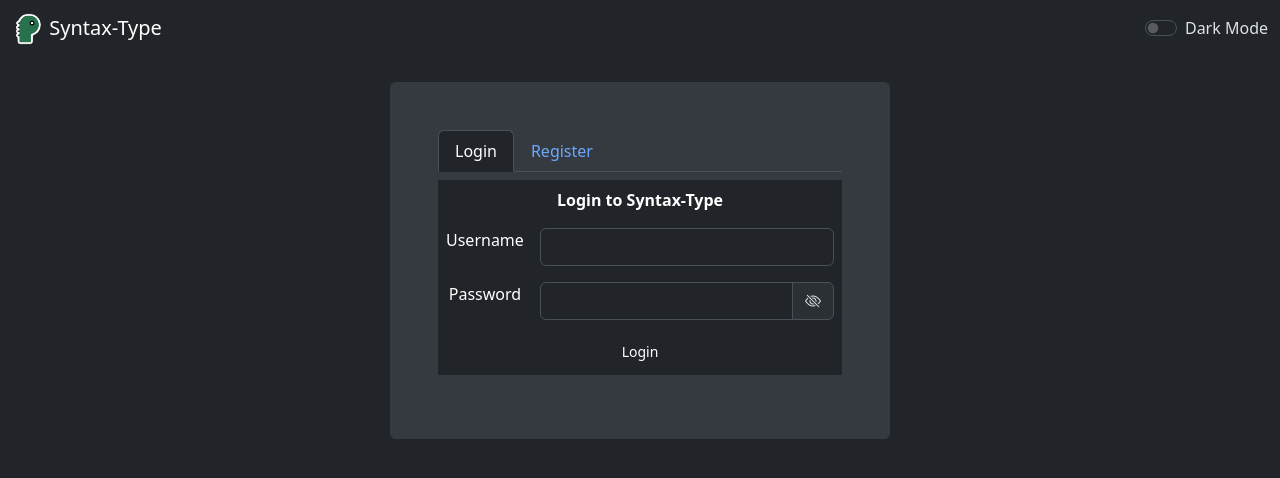
After one commit to Collyz/Syntax-Type, a PHP site: page /authentication.php in a window 1280 px wide. The commit adds this page. Shown: the top 478 px of the page. Run offline with PHP 8.4, Linux system fonts and the light colour scheme.

Commit message:
Login/Register page complete and files moved around

```diff
--- /dev/null
+++ b/authentication.php
@@ -0,0 +1,87 @@
+<!DOCTYPE html>
+<html lang="en">
+<?php
+    include('page-segments/head.php');
+?>
+<body data-bs-theme="dark">
+    <?php
+        include('page-segments/navbar.php');
+    ?>
+    <div class="bg-body-secondary mb-4 mt-4 mx-auto p-5 text-center text-white divs rounded" data-bs-theme="dark" style='width:500px;'>
+    <ul class="nav nav-tabs" id="myTab" role="tablist">
+        <li class="nav-item" role="presentation">
+            <button class="nav-link active" id="home-tab" data-bs-toggle="tab" data-bs-target="#home-tab-pane" type="button" role="tab" aria-controls="login-tab-pane" aria-selected="true">Login</button>
+        </li>
+        <li class="nav-item" role="presentation">
+            <button class="nav-link" id="profile-tab" data-bs-toggle="tab" data-bs-target="#profile-tab-pane" type="button" role="tab" aria-controls="register-tab-pane" aria-selected="false">Register</button>
+        </li>
+    </ul>
+<div class="tab-content" id="myTabContent">
+  <div class="tab-pane fade show active" id="home-tab-pane" role="tabpanel" aria-labelledby="home-tab" tabindex="0">
+    <form action="connection/login.php" name='form1'>
+        <table class="table table-hover table-rounded table-borderless mt-2" align="center">
+            <tr>
+                <th colspan='4'>Login to Syntax-Type</th>
+            </tr>
+            <tbody class='table-group-divider'>
+                <tr>
+                    <td>Username</td>
+                    <td colspan='3'><input class='form-control' type="text" name='username' style='width:100%'></td>
+                </tr>
+            </tbody>
+            <tr>
+                <td>Password</td>
+                <td colspan='3'>
+                    <div class="input-group">
+                        <input class='form-control' type="password" name='password' id='password'>
+                        <span class="input-group-text" id='basic-addon'><i id='eye' onclick='passwordToggle1()'class="bi bi-eye-slash"></i></span>
+                    </div>
+                </td>
+            </tr>
+            <tr>
+                <td colspan='4'><button class='btn btn-dark btn-sm' type="submit">Login</button></td>
+            </tr>
+        </table>
+    </form>
+  </div>
+
+  <div class="tab-pane fade" id="profile-tab-pane" role="tabpanel" aria-labelledby="profile-tab" tabindex="1">
+    <form action="connection/register.php" name='form2'>
+        <table class="table table-hover table-rounded table-borderless mt-2" align="center">
+            <tr>
+                <th colspan='4'>Register to Syntax-Type</th>
+            </tr>
+            <tbody class='table-group-divider'>
+                <tr>
+                    <td>Username</td>
+                    <td colspan='3'><input class='form-control' type="text" name='username' style='width:100%'></td>
+                </tr>
+            </tbody>
+            <tr>
+                <td>Password</td>
+                <td colspan='3'>
+                    <div class="input-group">
+                        <input class='form-control' type="password" name='password' id='password2'>
+                        <span class="input-group-text" id='basic-addon'><i id='eye2' onclick='passwordToggle2()'class="bi bi-eye-slash"></i></span>
+                    </div>
+                </td>
+            </tr>
+            <tr>
+                <td>Re-Type Pass</td>
+                <td colspan='3'>
+                    <div class="input-group">
+                        <input class='form-control' type="password" name='password' id='password3'>
+                        <span class="input-group-text" id='basic-addon'><i id='eye3' onclick='passwordToggle2()'class="bi bi-eye-slash"></i></span>
+                    </div>
+                </td>
+            </tr>
+            <tr>
+                <td colspan='4'><button class='btn btn-dark btn-sm' type="submit">Register</button></td>
+            </tr>
+        </table>
+    </form>
+  </div>
+</div>
+    </div>
+</body>
+</html>
--- a/connection/connection.php
+++ b/connection/login.php
@@ -1,5 +1,5 @@
 <?php
-        $conn = mysqli_connect("localhost", "root", "");
+        $conn = mysqli_connect("localhost", "root", "Dolphin1!");
 
         if(!$conn) {
 
--- a/page-segments/head.php
+++ b/page-segments/head.php
@@ -1,6 +1,7 @@
 <head>
     <link href="https://cdn.jsdelivr.net/npm/bootstrap@5.3.0-alpha3/dist/css/bootstrap.min.css" rel="stylesheet" integrity="sha384-KK94CHFLLe+nY2dmCWGMq91rCGa5gtU4mk92HdvYe+M/SXH301p5ILy+dN9+nJOZ" crossorigin="anonymous">
     <link rel="stylesheet" href="styles.css">
+    <link rel="stylesheet" href="https://cdn.jsdelivr.net/npm/bootstrap-icons@1.5.0/font/bootstrap-icons.css">
     <script src="script.js"></script>
     <script src="https://cdn.jsdelivr.net/npm/bootstrap@5.3.0-alpha3/dist/js/bootstrap.bundle.min.js" integrity="sha384-ENjdO4Dr2bkBIFxQpeoTz1HIcje39Wm4jDKdf19U8gI4ddQ3GYNS7NTKfAdVQSZe" crossorigin="anonymous"></script>
     <title>Syntax-Type</title>
--- a/page-segments/navbar.php
+++ b/page-segments/navbar.php
@@ -1,11 +1,11 @@
 <nav id="bar" class="navbar bg-dark" data-bs-theme="dark">
         <div class="container-fluid">
-          <a class="navbar-brand" href="index.html">
-            <img class="align-top" src="images/DinoHead_outline.png" alt="dinosaur head logo" width="32" height="32">
+          <a class="navbar-brand" href="page_1.php">
+            <img class="align-top" src="DinoHead_outline.png" alt="dinosaur head logo" width="32" height="32">
             Syntax-Type
           </a>
           <div class="form-check form-switch">
-            <label id="mode-label" class="form-check-label" for="flexSwitchCheckDefault" >Dark Mode</label>
+            <label id="mode-label" class="form-check-label" for="flexSwitchCheckDefault">Dark Mode</label>
             <input class="form-check-input" type="checkbox" role="switch" id="flexSwitchCheckDefault" onclick="lightMode()">
         </div>
         </div>
--- a/script.js
+++ b/script.js
@@ -36,3 +36,43 @@ function lightMode(){
         modeLabel.innerHTML = 'Dark Mode';
     }
 }
+
+/**
+ * Shows/Hides the password
+ */
+function passwordToggle1() {
+    let pass = document.getElementById("password");
+    let icon = document.getElementById('eye');
+    if (pass.type == 'password') {
+        pass.type = 'text';
+        icon.classList.remove('bi-eye-slash');
+        icon.classList.add('bi-eye-fill');
+    } else {
+        pass.type = 'password';
+        icon.classList.remove('bi-eye-fill');
+        icon.classList.add('bi-eye-slash');
+    }
+
+}
+
+function passwordToggle2(){
+    let pass2 = document.getElementById("password2");
+    let pass3 = document.getElementById("password3");
+    let icon2 = document.getElementById('eye2');
+    let icon3 = document.getElementById('eye3');
+    if (pass2.type == 'password' || pass3.type == 'password'){
+        pass2.type = 'text';
+        pass3.type = 'text';
+        icon2.classList.remove('bi-eye-slash');
+        icon3.classList.remove('bi-eye-slash');
+        icon2.classList.add('bi-eye-fill');
+        icon3.classList.add('bi-eye-fill');
+    }else{
+        pass2.type='password';
+        pass3.type='password';
+        icon2.classList.remove('bi-eye-fill');
+        icon2.classList.add('bi-eye-slash');
+        icon3.classList.remove('bi-eye-fill');
+        icon3.classList.add('bi-eye-slash');
+    }
+}
--- a/styles.css
+++ b/styles.css
@@ -12,7 +12,7 @@
 }
 
 .typing{
-    font-family: Arial, Helvetica, sans-serif;
+    font-family: monospace;
 }
 
 a{
```
Also changed, not shown: connection/authentication.html (deleted, +0 -12 lines), connection/register.php (added, +20 -0 lines), page_1.php (+25 -32 lines), DinoHead_outline.png (renamed from images/DinoHead_outline.png).
